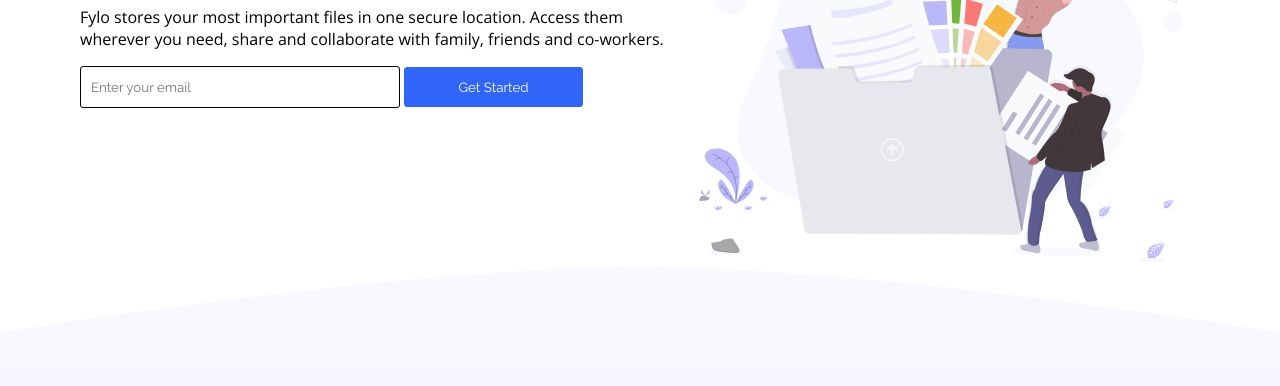
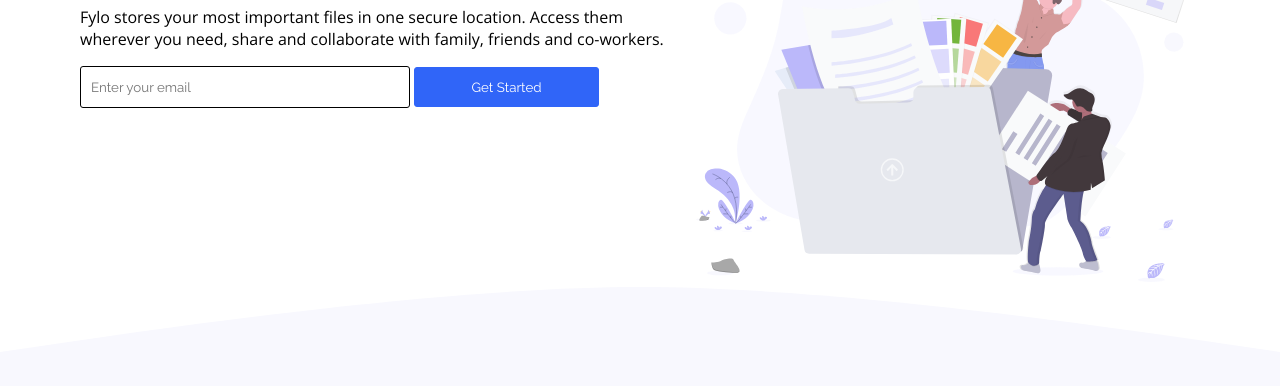
Before and after one commit to adeadeniyi247/fylo-landing, a plain HTML site: page index.html in a window 1280 px wide. Shown: the part 254-640 px from the top of the page. Drawn offline with nearby package versions, Linux system fonts and the light colour scheme.

Commit message:
Update style.css

```diff
--- a/style.css
+++ b/style.css
@@ -58,8 +58,7 @@ header > ul > li{
 .container-img{
   width: 45%;
   border: 0 solid black;
-  margin-left: 20px;
-
+  padding-top: 20px;
 }
 .sub-container-button-one{
   width: 30%;
```
